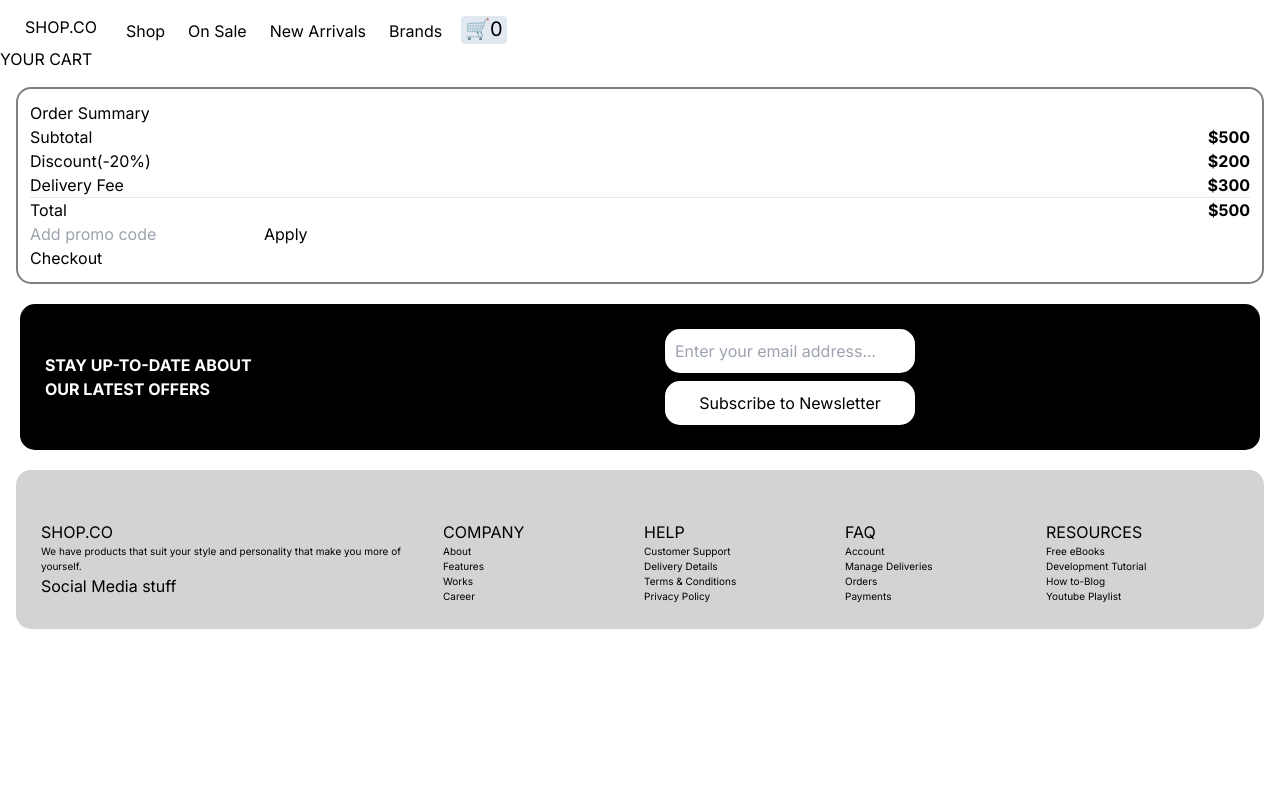
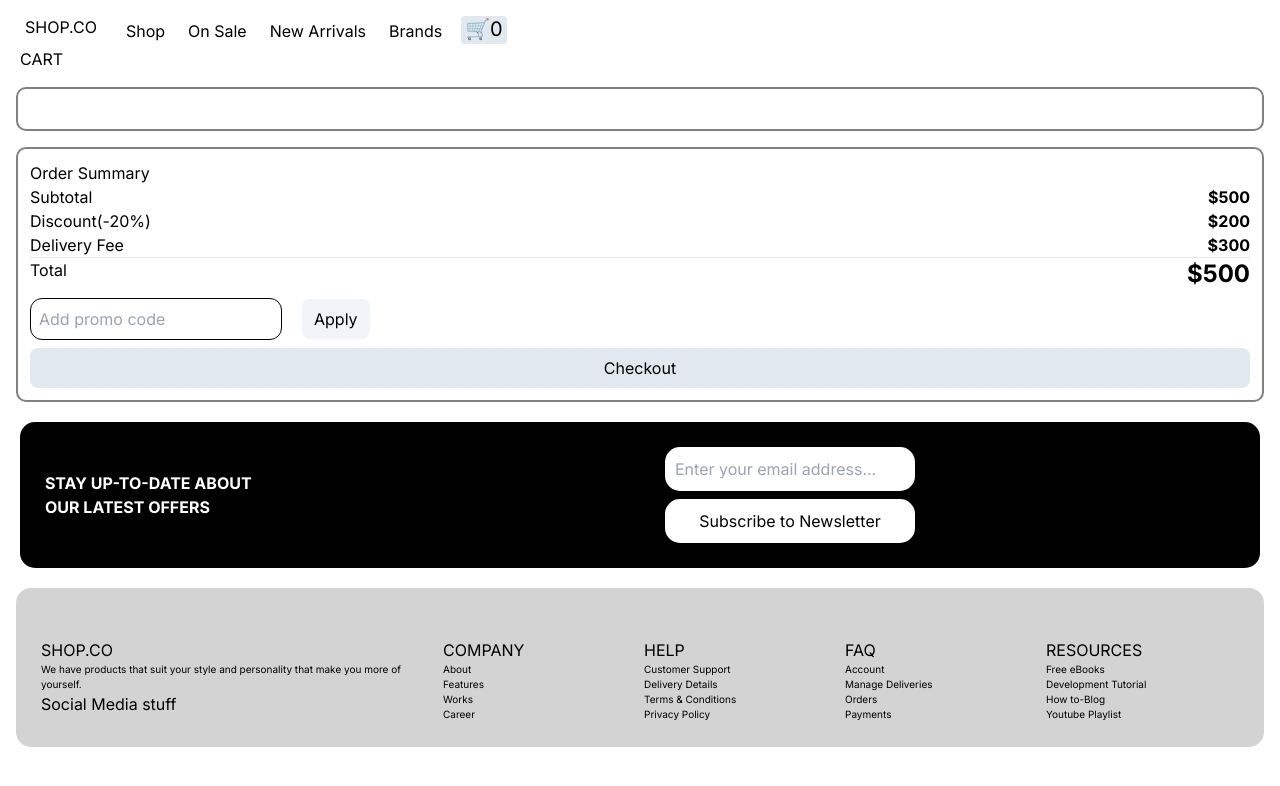
Before and after one commit to Sesughun/Shop.Co-Ecommerce-Platform, a Next.js app: page /cart in a window 1280 px wide. Shown: the top 786 px of the page. Built offline with nearby package versions, Linux system fonts and the light colour scheme.

Commit message:
cart modifications

```diff
--- /dev/null
+++ b/app/AddToCart.tsx
@@ -0,0 +1,43 @@
+"use client";
+import React from "react";
+import cartStore from "@/app/store/cart";
+interface Product {
+  id: number;
+  title: string;
+  price: number;
+  description: string;
+  category: string;
+  image: string;
+  rating: {
+    rate: number;
+    count: number;
+  };
+}
+
+interface CartItem {
+  product: Product;
+}
+const AddToCart = ({ product }: CartItem) => {
+  const addItem = cartStore((state: any) => state.addItem);
+  const handleAddItem = () => {
+    const newItem = product;
+
+    addItem(newItem);
+  };
+  return (
+    <button
+      style={{
+        backgroundColor: "black",
+        color: "white",
+        justifyContent: "center",
+        padding: "1.25rem",
+        borderRadius: "12px",
+      }}
+      onClick={handleAddItem}
+    >
+      Add To Cart
+    </button>
+  );
+};
+
+export default AddToCart;
--- a/app/cart/Apply.tsx
+++ b/app/cart/Apply.tsx
@@ -2,7 +2,7 @@
 import React from "react";
 
 const Apply = () => {
-  return <button>Apply</button>;
+  return <button className="bg-slate-100 py-2 px-3 rounded-lg">Apply</button>;
 };
 
 export default Apply;
--- a/app/cart/CartItems.tsx
+++ b/app/cart/CartItems.tsx
@@ -1,7 +1,50 @@
+"use client";
 import React from "react";
-interface CartItems {}
+import cartStore from "../store/cart";
+
+interface Product {
+  id: number;
+  title: string;
+  price: number;
+  description: string;
+  category: string;
+  image: string;
+  rating: {
+    rate: number;
+    count: number;
+  };
+}
+
 const CartItems = () => {
-  return <div>CartItems</div>;
+  const cart = cartStore((state: any) => state.cart);
+
+  return (
+    <div className=" p-4 text-slate-950 divide-y" style={{}}>
+      {cart.map((item: Product) => (
+        <div>
+          <div key={item.id} className="p-2 flex justify-between">
+            <div className="flex flex-wrap gap-2">
+              <div className="border-1 border-slate-200 flex-shrink-0 p-2 rounded-3xl">
+                <img
+                  alt={item.title}
+                  src={item.image}
+                  style={{ maxWidth: "25px", maxHeight: "35px" }}
+                />
+              </div>
+              <div className="mt-2 flex-shrink-1">
+                <h5 className="text-ellipsis overflow-hidden whitespace-nowrap">
+                  {item.title}
+                </h5>
+              </div>
+            </div>
+            <div className="mt-2">
+              <b>${item.price}</b>
+            </div>
+          </div>
+        </div>
+      ))}
+    </div>
+  );
 };
 
 export default CartItems;
--- a/app/cart/Checkout.tsx
+++ b/app/cart/Checkout.tsx
@@ -1,7 +1,9 @@
 import React from "react";
 
 const Checkout = () => {
-  return <div>Checkout</div>;
+  return (
+    <button className="bg-slate-200 py-2 w-full rounded-lg">Checkout</button>
+  );
 };
 
 export default Checkout;
--- a/app/cart/page.tsx
+++ b/app/cart/page.tsx
@@ -6,13 +6,16 @@ import Checkout from "./Checkout";
 const Cart = () => {
   return (
     <div>
-      <h2>YOUR CART</h2>
-      {/* <div className="p-1" style={{ border: " 2px solid gray" }}>
+      <h3 className="ml-5 ">CART</h3>
+      <div
+        className="p-1 m-4"
+        style={{ border: " 2px solid gray", borderRadius: "10px" }}
+      >
         <CartItems />
-      </div>  */}
+      </div>
       <div
-        className="p-3 m-4"
-        style={{ border: " 2px solid gray", borderRadius: "15px" }}
+        className="p-3 mx-4"
+        style={{ border: " 2px solid gray", borderRadius: "10px" }}
       >
         <h4>Order Summary</h4>
         <div className="flex justify-between">
@@ -36,12 +39,16 @@ const Cart = () => {
         <hr></hr>
         <div className="flex justify-between">
           <span>Total</span>
-          <span>
+          <span className="text-2xl">
             <b>$500</b>
           </span>
         </div>
         <div>
-          <input placeholder="Add promo code" />
+          <input
+            placeholder="Add promo code"
+            style={{ border: "1.5px solid black", borderRadius: "12px" }}
+            className="p-2 my-2 mr-5"
+          />
           <Apply />
         </div>
         <div>
--- a/app/shop/[id]/Counter.tsx
+++ b/app/shop/[id]/Counter.tsx
@@ -17,19 +17,15 @@ const Counter = () => {
         border: "solid gray",
         backgroundColor: "grey",
         borderRadius: "12px",
-        padding: ".25rem",
+        padding: "1.25rem",
         justifyContent: "center",
         alignContent: "center",
       }}
-      className="flex"
+      className="flex gap-3"
     >
-      <button style={{ padding: ".5rem" }} onClick={handleDecrement}>
-        -
-      </button>
-      <div style={{ padding: "1rem" }}>{count}</div>
-      <button style={{ padding: ".5rem" }} onClick={handleIncrement}>
-        +
-      </button>
+      <button onClick={handleDecrement}>-</button>
+      <div>{count}</div>
+      <button onClick={handleIncrement}>+</button>
     </div>
   );
 };
--- a/app/shop/[id]/page.tsx
+++ b/app/shop/[id]/page.tsx
@@ -5,7 +5,7 @@ import { Rating, ThinStar } from "@smastrom/react-rating";
 import "@smastrom/react-rating/style.css";
 import "bootstrap/dist/css/bootstrap.min.css";
 import Counter from "./Counter";
-import AddToCart from "./AddToCart";
+import AddToCart from "../../AddToCart";
 
 interface Props {
   params: { id: number };
@@ -41,7 +41,7 @@ const ProductDetailPage = ({ params: { id } }: Props) => {
 
   return (
     <div
-      className="flex p-2 m-4"
+      className=" shadow-2xl flex divide-x divide-slate-300 p-2 m-4"
       style={{ border: "solid gray", borderRadius: "15px" }}
     >
       <div>
@@ -51,11 +51,11 @@ const ProductDetailPage = ({ params: { id } }: Props) => {
           style={{
             maxWidth: "200px",
             maxHeight: "300px",
-            backgroundColor: "#F2F0F1",
           }}
+          className="pr-3"
         />
       </div>
-      <div style={{ padding: "2rem" }}>
+      <div className="p-4">
         <h1>{product.title}</h1>
         <div className="flex">
           <Rating
@@ -69,14 +69,14 @@ const ProductDetailPage = ({ params: { id } }: Props) => {
           </span>
         </div>
         <h3>${product.price}</h3>
-        <p>{product.description}</p>
+        <p className="break-words">{product.description}</p>
         <hr></hr>
         <div className="flex">
           <div style={{ width: "30%", margin: "5px" }}>
             <Counter />
           </div>
           <div style={{ width: "70%", margin: "5px" }}>
-            <AddToCart />
+            <AddToCart product={product} />
           </div>
         </div>
       </div>
--- a/app/shop/page.tsx
+++ b/app/shop/page.tsx
@@ -9,18 +9,6 @@ interface Props {
     id: number;
   };
 }
-// interface Product {
-//   id: number;
-//   title: string;
-//   price: number;
-//   description: string;
-//   category: string;
-//   image: string;
-//   rating: {
-//     rate: number;
-//     count: number;
-//   };
-// }
 const Shop = () => {
   const [product, setProduct] = useState([]);
 
@@ -52,23 +40,21 @@ const Shop = () => {
           <Filters />
         </div>
 
-        <div className="flex flex-wrap m-1/2">
+        <div className="flex flex-wrap ">
           {product.map(({ id, title, image, price }) => (
+            <div className="ml-3 mb-3">
               <Link key={id} href={`shop/${id}`}>
                 <div
                   className="card"
                   id="card-design"
                   style={{
-                  width: "250px",
-                  height: "400px",
-                  borderRadius: "20px",
+                    width: "240px",
+                    // height: "300px",
+                    borderRadius: "10px",
                   }}
                   key={id}
                 >
-                <div
-                  className="card-body"
-                  style={{ backgroundColor: "#F2F0F1" }}
-                >
+                  <div className="card-body" style={{}}>
                     <img
                       src={image}
                       alt={title}
@@ -77,11 +63,13 @@ const Shop = () => {
                   </div>
 
                   <div id="card-body-design" className="card-footer">
-                  <b>{title}</b>
-                  <br />${price}
+                    {title}
+                    <br />
+                    <b>${price}</b>
                   </div>
                 </div>
               </Link>
+            </div>
           ))}
         </div>
       </div>
--- /dev/null
+++ b/app/store/cart.ts
@@ -0,0 +1,22 @@
+import {create} from 'zustand'
+const cartStore=create((set)=>({
+    cart:[],
+
+    addItem: (item:any) => set((state:any) => ({
+      cart: [...state.cart, item]
+    })),
+
+    removeItem: (itemId:number) => set((state:any) => ({
+      cart: state.cart.filter((item:any) => item.id !== itemId)
+    })),
+
+    updateItem: (itemId:number, updatedItem:object) => set((state:any) => ({
+      cart: state.cart.map((item:any) =>
+        item.id === itemId ? { ...item, ...updatedItem } : item
+      )
+    })),
+
+    removeAll: () => set({ cart: [] }),
+
+}));
+export default cartStore;
```
Lines whose indentation alone changed are shown as unchanged.
